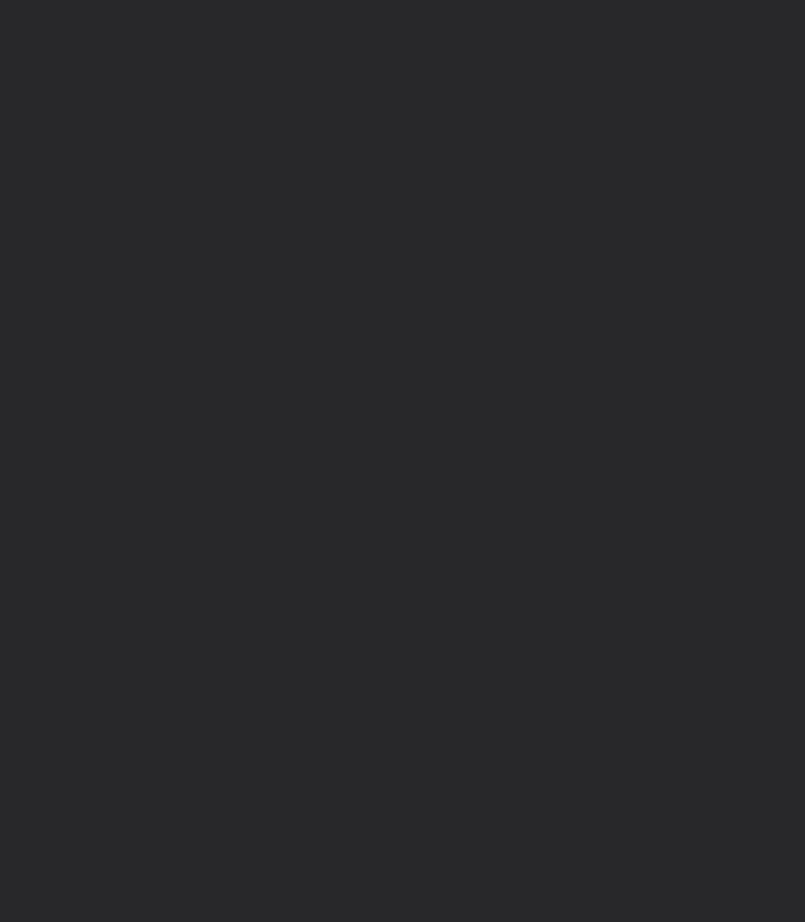
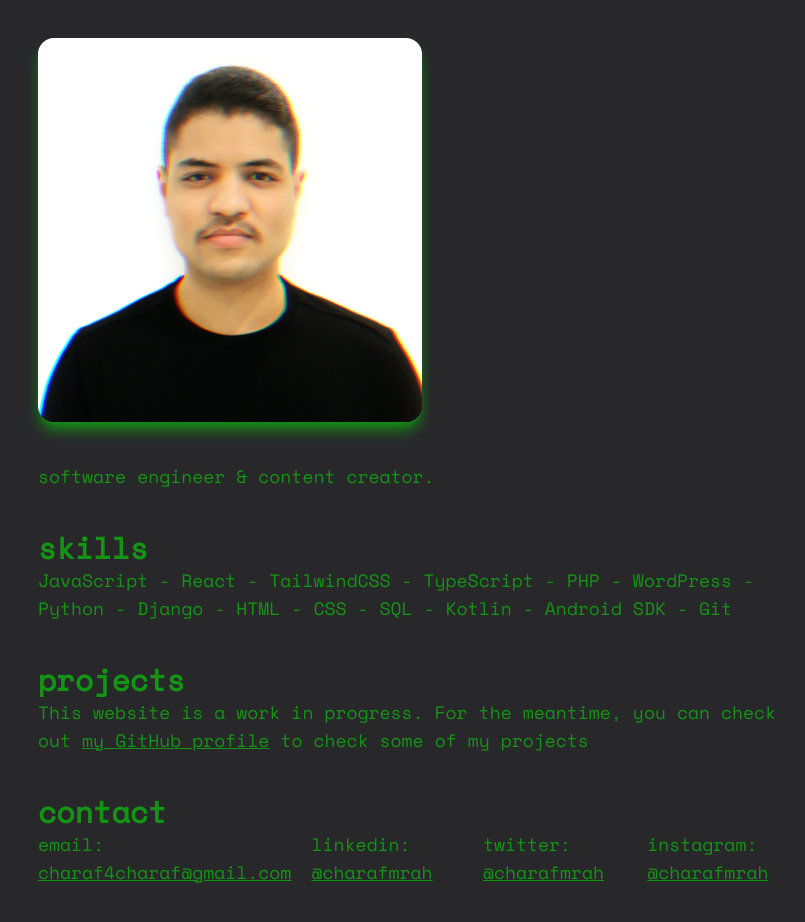
Before and after one commit to charafmrah/charafmrah.github.io, a React (Vite) app: page / in a window 1280 px wide. Shown: the part 90-1012 px from the top of the page, without its empty margins (2-807 px from the left). Before the commit the page ends 800 px from the top, so only its background shows below. Built offline with nearby package versions, Linux system fonts and the light colour scheme.

Commit message:
homepage & title

```diff
--- a/index.html
+++ b/index.html
@@ -2,9 +2,9 @@
 <html lang="en">
   <head>
     <meta charset="UTF-8" />
-    <link rel="icon" type="image/svg+xml" href="/vite.svg" />
+    <link rel="icon" type="image/png" href="/logo.png" />
     <meta name="viewport" content="width=device-width, initial-scale=1.0" />
-    <title>Vite + React + TS</title>
+    <title>Charaf Mrah</title>
   </head>
   <body>
     <div id="root"></div>
--- a/src/components/App/index.tsx
+++ b/src/components/App/index.tsx
@@ -1,8 +1,69 @@
 function App() {
+  return (
+    <div className="flex flex-col gap-10 max-w-3xl transition-all duration-700 ease-in-out">
+      <h1>hi, this is charaf mrah!</h1>
 
-  return (
-    <h1>Hi, this is Charaf!</h1>
-  )
+      <a href="https://github.com/charafmrah" target="_blank">
+        <img
+          src="headshot.png"
+          alt="Charaf"
+          className="w-96 rounded-2xl shadow-lg shadow-hackerGreen hover:scale-105"
+        />
+      </a>
+
+      <p>software engineer & content creator.</p>
+
+      <div>
+        <h2>skills</h2>
+        <p>
+          JavaScript - React - TailwindCSS - TypeScript - PHP - WordPress -
+          Python - Django - HTML - CSS - SQL - Kotlin - Android SDK - Git
+        </p>
+      </div>
+
+      <div>
+        <h2>projects</h2>
+        <p>
+          This website is a work in progress. For the meantime, you can check
+          out{" "}
+          <a target="_blank" href="https://github.com/charafmrah">
+            my GitHub profile
+          </a>{" "}
+          to check some of my projects
+        </p>
+      </div>
+
+      <div>
+        <h2>contact</h2>
+        <div className="flex flex-col lg:flex-row gap-5 overflow-hidden">
+          <p>
+            email:{" "}
+            <a target="_blank" href="mailto:charaf4charaf@gmail.com">
+              charaf4charaf@gmail.com
+            </a>
+          </p>
+          <p>
+            linkedin:{" "}
+            <a target="_blank" href="https://linkedin.com/in/charafmrah">
+              @charafmrah
+            </a>
+          </p>
+          <p>
+            twitter:{" "}
+            <a target="_blank" href="https://twitter.com/charafmrah">
+              @charafmrah
+            </a>
+          </p>
+          <p>
+            instagram:{" "}
+            <a target="_blank" href="https://instagram.com/charafmrah">
+              @charafmrah
+            </a>
+          </p>
+        </div>
+      </div>
+    </div>
+  );
 }
 
-export default App
+export default App;
--- a/src/index.css
+++ b/src/index.css
@@ -5,16 +5,21 @@
 @tailwind components;
 @tailwind utilities;
 
+
 @layer components {
     body {
-        @apply flex flex-col px-20 py-5 bg-secondary text-white text-lg font-SpaceMono;
+        @apply flex flex-col p-5 lg:p-10  bg-secondary text-hackerGreen text-lg font-SpaceMono;
     }
 
     H1 {
-        @apply text-5xl font-MajorMonoDisplay;
+        @apply text-5xl font-extrabold font-SpaceMono;
     }
 
     H2 {
-        @apply text-3xl font-MajorMonoDisplay;
+        @apply text-3xl font-bold font-SpaceMono;
+    }
+
+    a {
+        @apply underline;
     }
 }
--- a/tailwind.config.cjs
+++ b/tailwind.config.cjs
@@ -8,6 +8,7 @@ module.exports = {
         SpaceMono: ["Space Mono", "monospace"],
       },
       colors: {
+        hackerGreen: "#149414",
         secondary: "#28282B",
       },
     },
```
Also changed, not shown: public/headshot.png (added).
